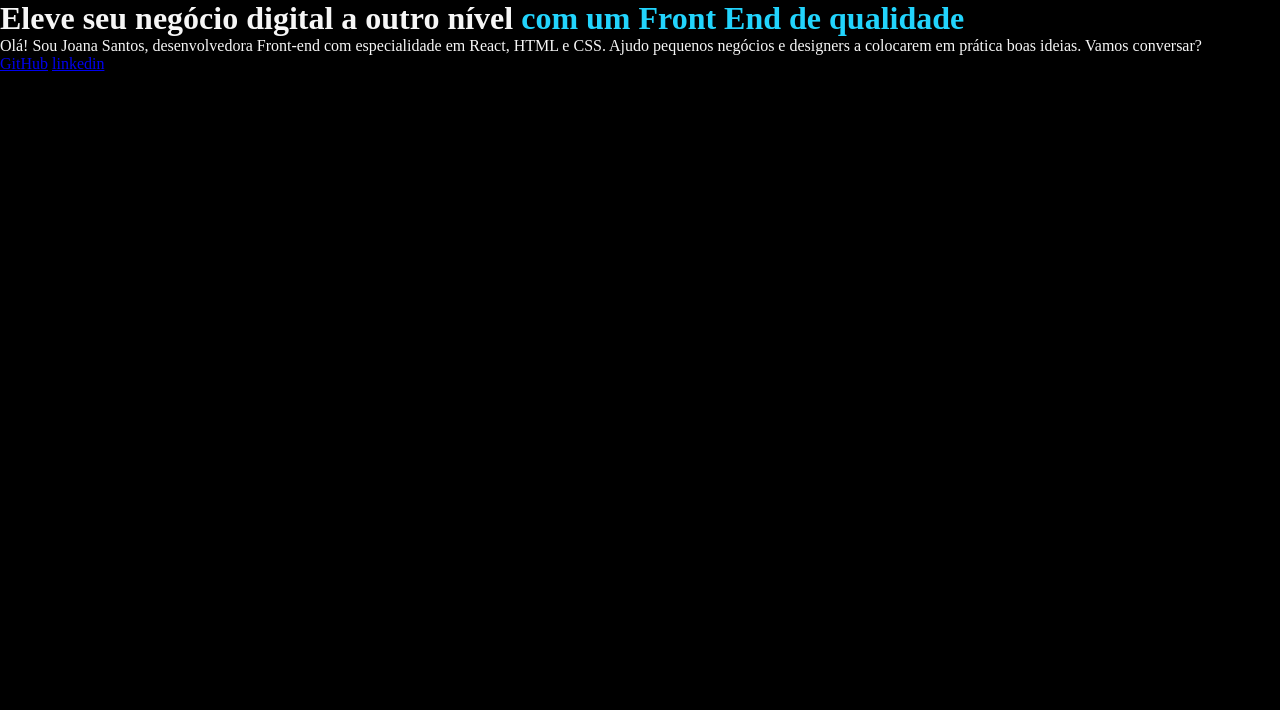
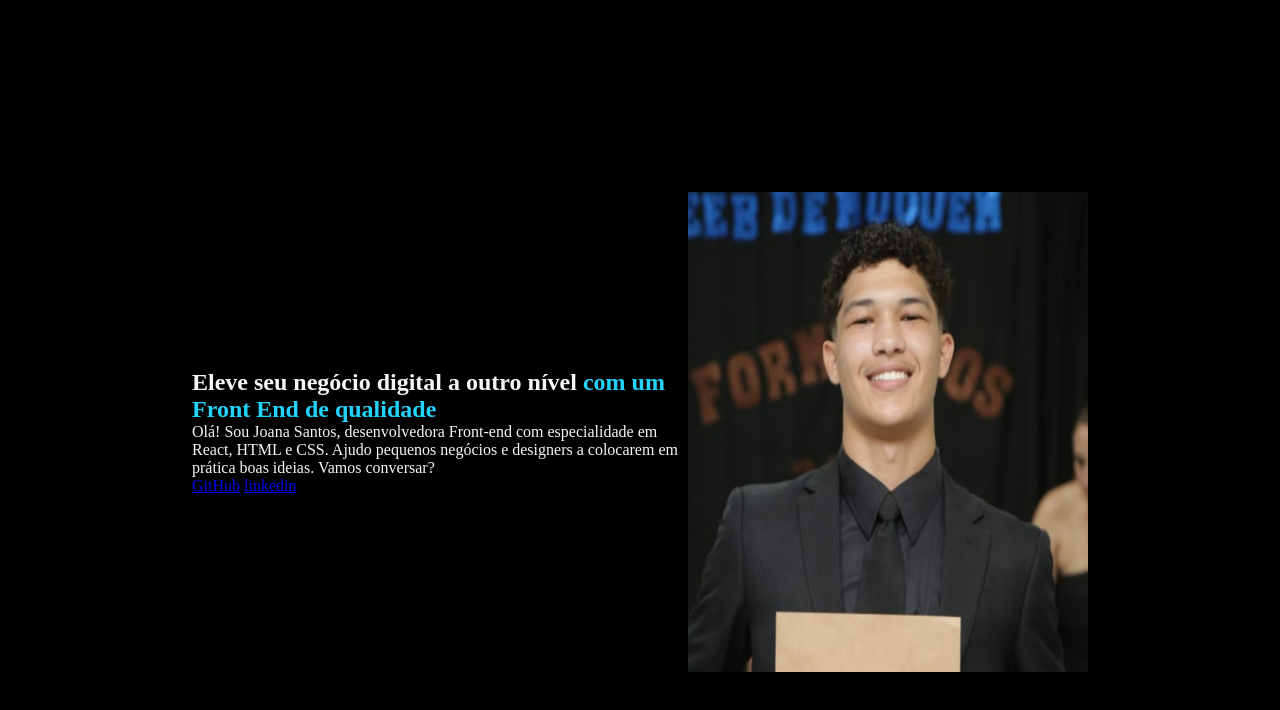
Before and after one commit to Yann-Kalani/Curriculo-Online, a plain HTML site: page index.html in a window 1280 px wide. Drawn offline with Linux system fonts and the light colour scheme.

Commit message:
Novos conteúdos
Adição de uma imagem, e reset na estrutura CSS

```diff
--- a/index.html
+++ b/index.html
@@ -8,14 +8,17 @@
 </head>
 <body>
     <header></header>
-    <main>
-        <h1>
+    <main class="conteudo">
+        <section>
+            <h1 class="conteudo__titulo">
                 Eleve seu negócio digital a outro nível
                 <strong class="titulo-destaque">com um Front End de qualidade</strong>
             </h1>
             <p>Olá! Sou Joana Santos, desenvolvedora Front-end com especialidade em React, HTML e CSS. Ajudo pequenos negócios e designers a colocarem em prática boas ideias. Vamos conversar?</p>
             <a href="https://github.com/Yann-Kalani">GitHub</a>
             <a href="https://www.linkedin.com/in/yann-kalani-Franco/">linkedin</a>
+        </section>
+        <img class="conteudo__principal__imagem" src="foto-formatura.jpeg" alt="Foto do Yann">
     </main>
 </body>
 </html>
--- a/style.css
+++ b/style.css
@@ -1,11 +1,25 @@
 *{
     margin: 0;
     padding: 0;
-    box-sizing: border-box;
 }
 body {
     background-color: black;
     color:#F6F6F6;
+    box-sizing: border-box;
+    height: 100vh;
+}
+.conteudo{
+    display: flex;
+    align-items: center;
+    justify-content: space-between;
+    margin: 15%;
+}
+.conteudo__titulo{
+
+}
+.conteudo__principal__imagem{
+    width: 400px;
+    height: 480px;
 }
 .titulo-destaque{
     color:#22D4FD;
```
Also changed, not shown: 1723166661895.jpeg (added), foto-formatura.jpeg (added). Lines whose indentation alone changed are shown as unchanged.
